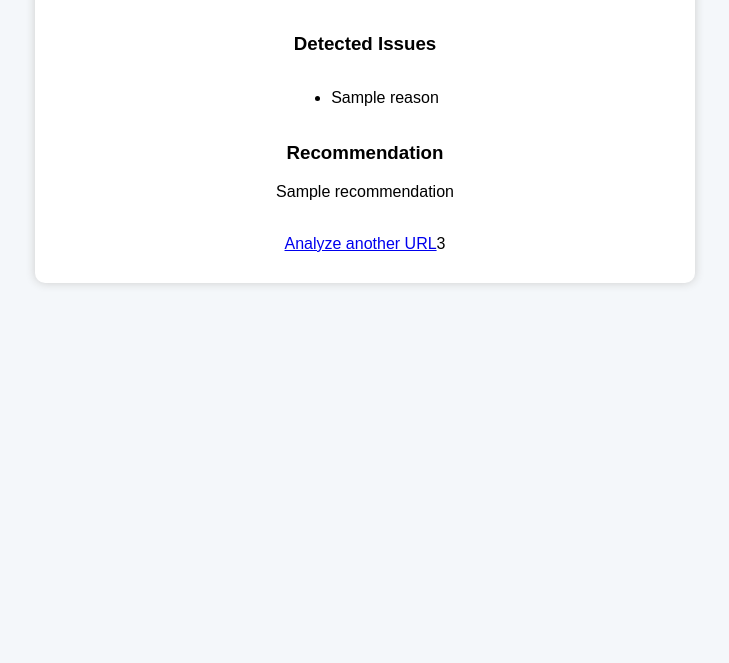
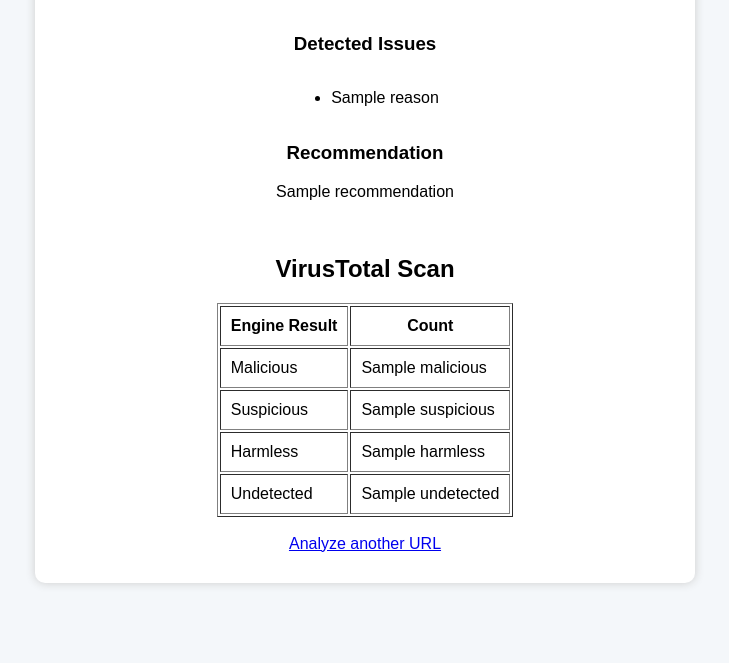
Before and after one commit to Krishna-Gupta-Git/PhishShield-URL-Risk-Analyzer, a Flask app: template templates/result.html in a window 1280 px wide. Shown: the part 640-1303 px from the top of the page, without its empty margins (275-1004 px from the left). Before the commit the page ends 926 px from the top, so only its background shows below. Run offline with Flask 3, Linux system fonts and the light colour scheme; the template is opened without the code that fills it: most values are stand-ins (such as "Sample title", 1, 10 or a date in 2020).

Commit message:
Integrating Virus Total API Key

```diff
--- a/app.py
+++ b/app.py
@@ -1,13 +1,14 @@
 from flask import Flask, render_template, request
 from analyzer import analyze_url
 from scorer import calculate_risk
+from virustotal import submit_url, get_analysis
 
 app = Flask(__name__)
 
 @app.route("/")
 def home():
     return render_template("index.html")
-    url = request.form["url"]
+
 
 @app.route("/analyze", methods=["POST"])
 def analyze():
@@ -26,21 +27,28 @@ def analyze():
 
     if risk_level == "Low Risk":
         recommendation = "This website appears safe, but always verify before entering personal information."
-
     elif risk_level == "Medium Risk":
         recommendation = "Proceed carefully. Verify the website before logging in or sharing sensitive information."
-
     else:
         recommendation = "Avoid visiting this website. It contains several phishing indicators."
+
+    analysis_id = submit_url(url)
+
+    vt_stats = None
+    if analysis_id:
+        vt_stats = get_analysis(analysis_id)
+
     return render_template(
-    "result.html",
-    url=url,
-    result=result,
-    score=score,
-    reasons=reasons,
-    risk_level=risk_level,
-    recommendation=recommendation
-)
+        "result.html",
+        url=url,
+        result=result,
+        score=score,
+        reasons=reasons,
+        risk_level=risk_level,
+        recommendation=recommendation,
+        vt_stats=vt_stats
+    )
+
 
 if __name__ == "__main__":
     app.run(debug=True)
--- a/templates/result.html
+++ b/templates/result.html
@@ -99,8 +99,48 @@ Risk Level:
 <p>{{ recommendation }}</p>
 
 <br>
+<center>
+<h2>VirusTotal Scan</h2>
 
-<a href="/">Analyze another URL</a>3
+{% if vt_stats %}
+
+<table border="1" cellpadding="10">
+
+<tr>
+    <th>Engine Result</th>
+    <th>Count</th>
+</tr>
+
+<tr>
+    <td>Malicious</td>
+    <td>{{ vt_stats.malicious }}</td>
+</tr>
+
+<tr>
+    <td>Suspicious</td>
+    <td>{{ vt_stats.suspicious }}</td>
+</tr>
+
+<tr>
+    <td>Harmless</td>
+    <td>{{ vt_stats.harmless }}</td>
+</tr>
+
+<tr>
+    <td>Undetected</td>
+    <td>{{ vt_stats.undetected }}</td>
+</tr>
+
+</table>
+
+{% else %}
+
+<p>VirusTotal scan unavailable.</p>
+
+{% endif %}
+</center>
+<br>
+<a href="/">Analyze another URL</a>
 
 </div>
 
--- /dev/null
+++ b/virustotal.py
@@ -0,0 +1,46 @@
+import requests
+import time
+
+API_KEY = "YOUR_VIRUSTOTAL_API_KEY"
+BASE_URL = "https://www.virustotal.com/api/v3"
+
+
+def submit_url(url):
+    headers = {
+        "x-apikey": API_KEY
+    }
+
+    response = requests.post(
+        f"{BASE_URL}/urls",
+        headers=headers,
+        data={"url": url}
+    )
+
+    if response.status_code != 200:
+        return None
+
+    data = response.json()
+    return data["data"]["id"]
+
+
+def get_analysis(analysis_id):
+    headers = {
+        "x-apikey": API_KEY
+    }
+
+    # Wait for VirusTotal to complete analysis
+    time.sleep(3)
+
+    response = requests.get(
+        f"{BASE_URL}/analyses/{analysis_id}",
+        headers=headers
+    )
+
+    if response.status_code != 200:
+        return None
+
+    data = response.json()
+
+    stats = data["data"]["attributes"]["stats"]
+
+    return stats
```
Also changed, not shown: test_vt.py (added, +11 -0 lines).
